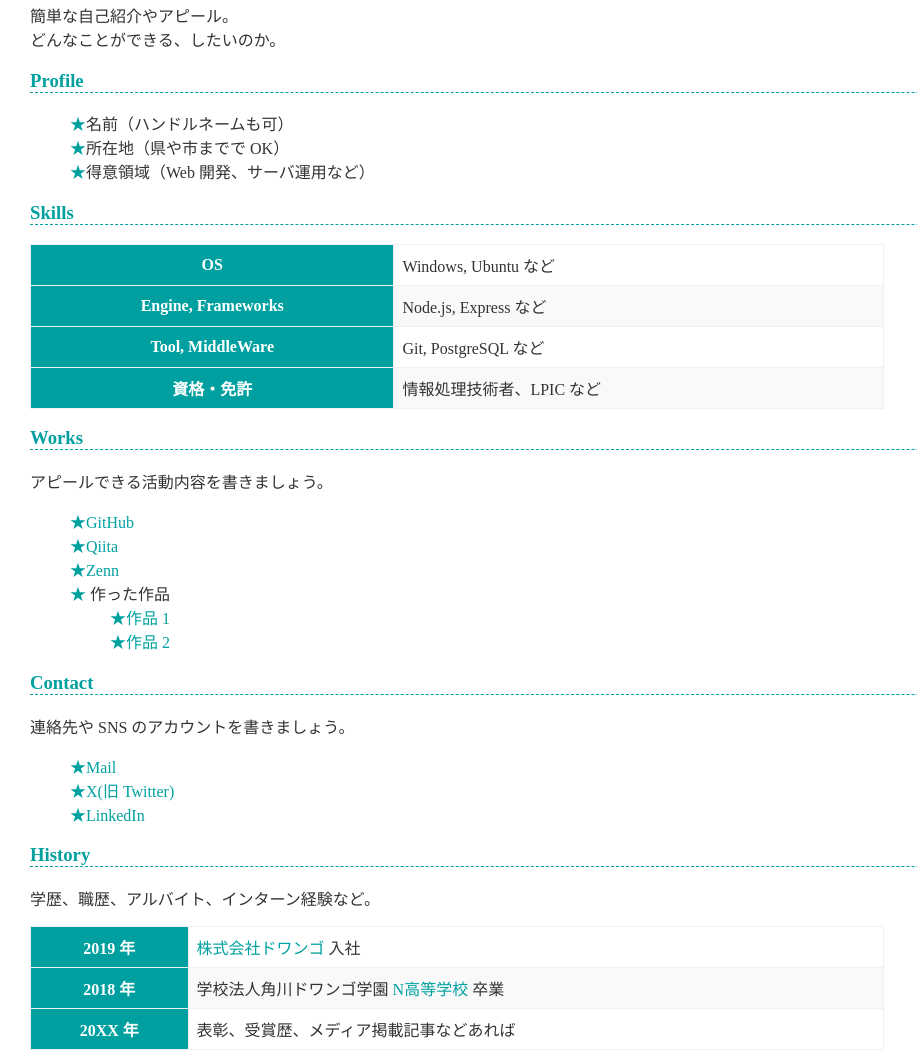
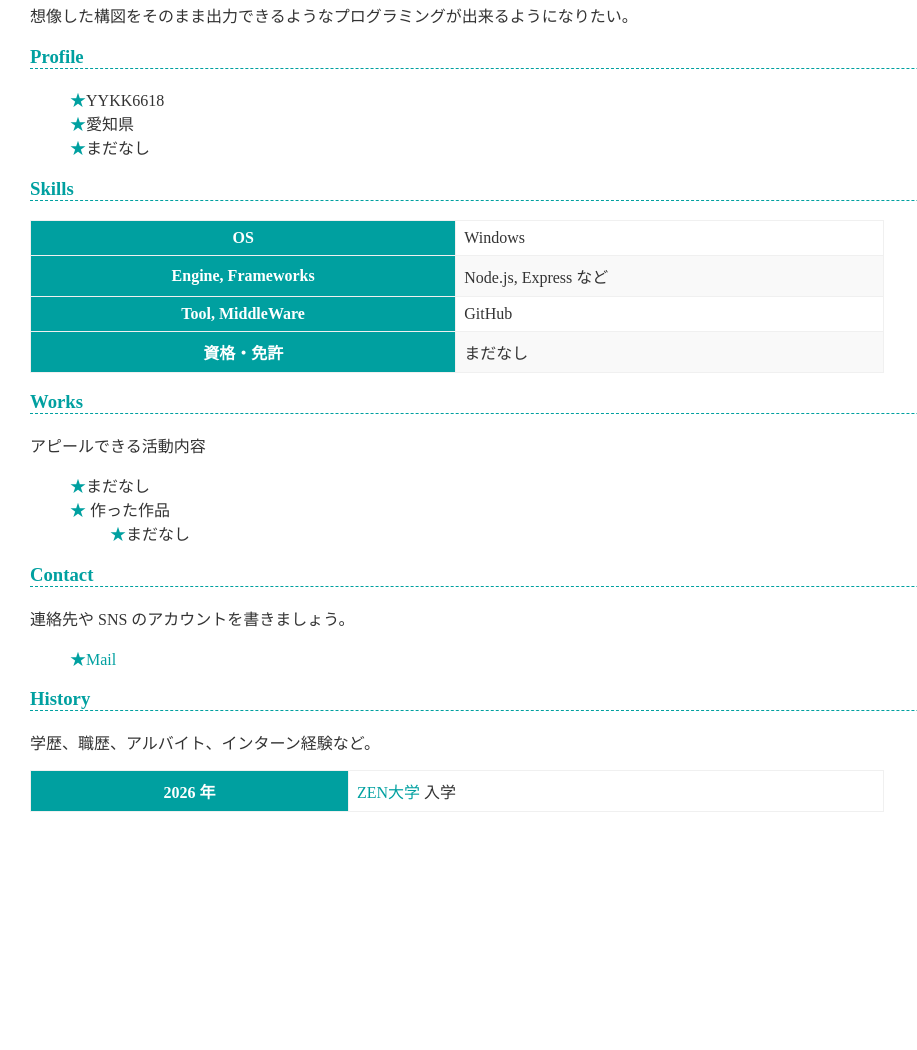
Before and after one commit to YYKK6618/YYKK6618github.io, a plain HTML site: page index.html in a window 1280 px wide. Shown: the part 159-1209 px from the top of the page, without its empty margins (0-917 px from the left). After the commit the page ends 971 px from the top, so only its background shows below. Drawn offline with Linux system fonts and the light colour scheme.

Commit message:
情報を追加

```diff
--- a/index.html
+++ b/index.html
@@ -11,22 +11,21 @@
 
     <h2>About</h2>
     <p>
-      簡単な自己紹介やアピール。<br>
-      どんなことができる、したいのか。
+      想像した構図をそのまま出力できるようなプログラミングが出来るようになりたい。
     </p>
 
     <h3>Profile</h3>
     <ul>
-      <li>名前（ハンドルネームも可）</li>
-      <li>所在地（県や市までで OK）</li>
-      <li>得意領域（Web 開発、サーバ運用など）</li>
+      <li>YYKK6618</li>
+      <li>愛知県</li>
+      <li>まだなし</li>
     </ul>
 
     <h3>Skills</h3>
     <table>
       <tr>
         <th>OS</th>
-        <td>Windows, Ubuntu など</td>
+        <td>Windows</td>
       </tr>
       <tr>
         <th>Engine, Frameworks</th>
@@ -34,25 +33,22 @@
       </tr>
       <tr>
         <th>Tool, MiddleWare</th>
-        <td>Git, PostgreSQL など</td>
+        <td>GitHub</td>
       </tr>
       <tr>
         <th>資格・免許</th>
-        <td>情報処理技術者、LPIC など</td>
+        <td>まだなし</td>
       </tr>
     </table>
 
     <h3>Works</h3>
-    <p>アピールできる活動内容を書きましょう。</p>
+    <p>アピールできる活動内容</p>
     <ul>
-      <li><a href="https://github.com/">GitHub</a></li>
-      <li><a href="https://qiita.com/">Qiita</a></li>
-      <li><a href="https://zenn.dev/">Zenn</a></li>
+      <li>まだなし</li>
       <li>
         作った作品
         <ul>
-          <li><a href="https://example.com/">作品 1</a></li>
-          <li><a href="https://example.com/">作品 2</a></li>
+          <li>まだなし</li>
         </ul>
       </li>
     </ul>
@@ -60,25 +56,15 @@
     <h3>Contact</h3>
     <p>連絡先や SNS のアカウントを書きましょう。</p>
     <ul>
-      <li><a href="mailto:name@example.com">Mail</a></li>
-      <li><a href="https://twitter.com/n_yobikou">X(旧 Twitter)</a></li>
-      <li><a href="https://www.linkedin.com/">LinkedIn</a></li>
+      <li><a href="261zs02924@student.zen.ac.jp">Mail</a></li>
     </ul>
 
     <h3>History</h3>
     <p>学歴、職歴、アルバイト、インターン経験など。</p>
     <table>
       <tr>
-        <th>2019 年</th>
-        <td><a href="https://dwango.co.jp/">株式会社ドワンゴ</a> 入社</td>
-      </tr>
-      <tr>
-        <th>2018 年</th>
-        <td>学校法人角川ドワンゴ学園 <a href="https://nnn.ed.jp/">N高等学校</a> 卒業</td>
-      </tr>
-      <tr>
-        <th>20XX 年</th>
-        <td>表彰、受賞歴、メディア掲載記事などあれば</td>
+        <th>2026 年</th>
+        <td><a href="https://zen.ac.jp/">ZEN大学</a> 入学</td>
       </tr>
     </table>
   </body>
```
